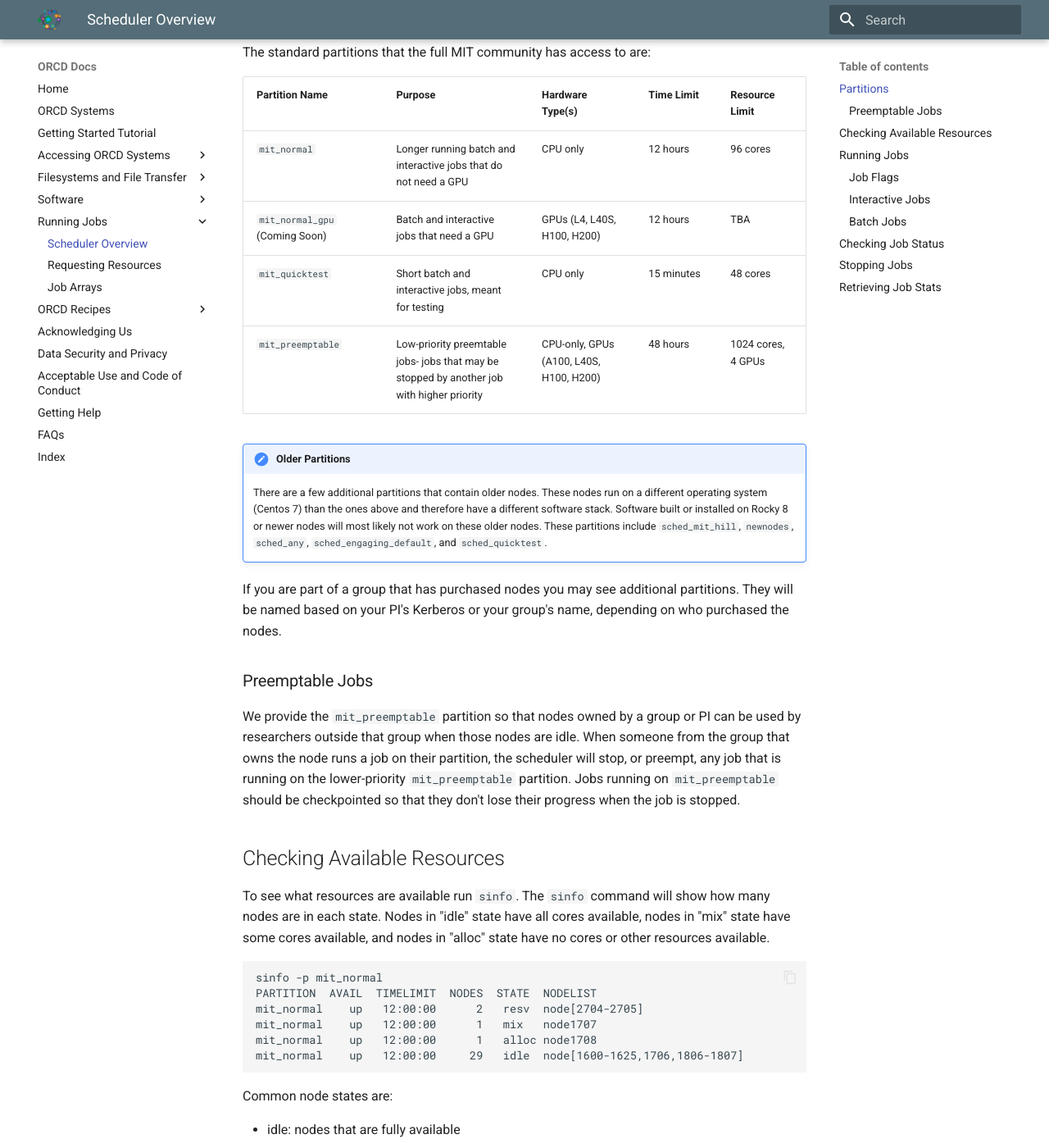
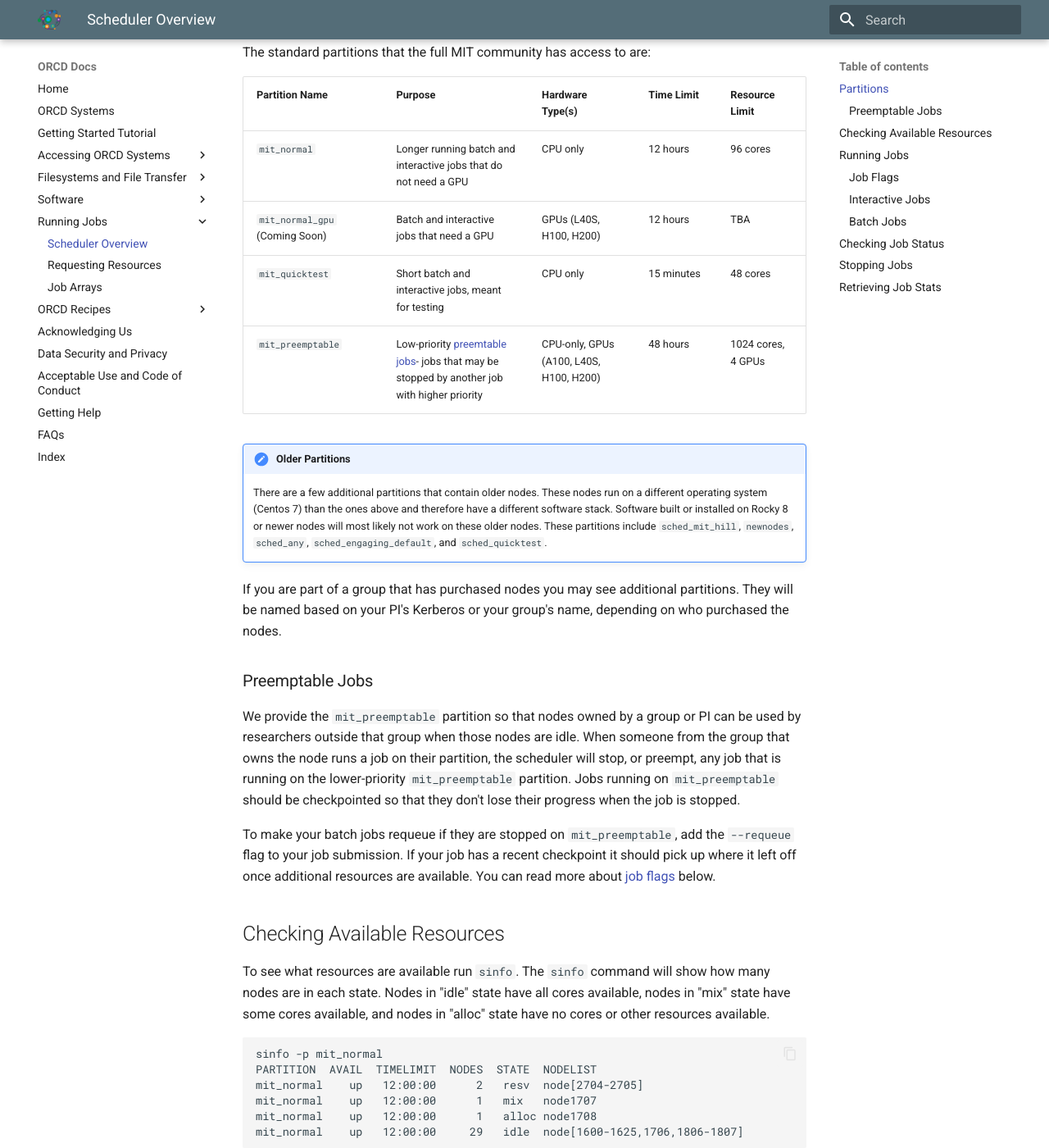
Before and after one commit to mit-orcd/orcd-docs-edit, an MkDocs documentation site: the page built from docs/running-jobs/overview.md, in a window 1280 px wide and 1400 px high, scrolled down 911 px. Shown: the whole window at 82% size. Built offline with MkDocs 1.6.1 and Material for MkDocs 9.7.7, drawn with Linux system fonts in a browser that asks for light colours.

Commit message:
requeue notes

```diff
--- a/docs/running-jobs/overview.md
+++ b/docs/running-jobs/overview.md
@@ -27,9 +27,9 @@
 | <div style="width:10em">Partition Name</div> | Purpose | Hardware Type(s) | Time Limit | Resource Limit |
 | ----------- | ----------- |----------- |----------- |----------- |
 | `mit_normal` | Longer running batch and interactive jobs that do not need a GPU | CPU only | 12 hours | 96 cores |
-| `mit_normal_gpu` (Coming Soon) | Batch and interactive jobs that need a GPU | GPUs (L4, L40S, H100, H200) | 12 hours | TBA |
+| `mit_normal_gpu` (Coming Soon) | Batch and interactive jobs that need a GPU | GPUs (L40S, H100, H200) | 12 hours | TBA |
 | `mit_quicktest` | Short batch and interactive jobs, meant for testing | CPU only | 15 minutes | 48 cores |
-| `mit_preemptable` | Low-priority preemtable jobs- jobs that may be stopped by another job with higher priority | CPU-only, GPUs (A100, L40S, H100, H200) | 48 hours | 1024 cores, 4 GPUs |
+| `mit_preemptable` | Low-priority [preemtable jobs](#preemptable-jobs)- jobs that may be stopped by another job with higher priority | CPU-only, GPUs (A100, L40S, H100, H200) | 48 hours | 1024 cores, 4 GPUs |
 
 !!! note "Older Partitions"
     There are a few additional partitions that contain older nodes. These nodes run on a different operating system (Centos 7) than the ones above and therefore have a different software stack. Software built or installed on Rocky 8 or newer nodes will most likely not work on these older nodes. These partitions include `sched_mit_hill`, `newnodes`, `sched_any`, `sched_engaging_default`, and `sched_quicktest`.
@@ -40,7 +40,7 @@
 
 We provide the `mit_preemptable` partition so that nodes owned by a group or PI can be used by researchers outside that group when those nodes are idle. When someone from the group that owns the node runs a job on their partition, the scheduler will stop, or preempt, any job that is running on the lower-priority `mit_preemptable` partition. Jobs running on `mit_preemptable` should be checkpointed so that they don't lose their progress when the job is stopped.
 
-<!-- section on seeing node stats in partition, partition rules -->
+To make your batch jobs requeue if they are stopped on `mit_preemptable`, add the `--requeue` flag to your job submission. If your job has a recent checkpoint it should pick up where it left off once additional resources are available. You can read more about [job flags](#job-flags) below.
 
 ## Checking Available Resources
 
```
